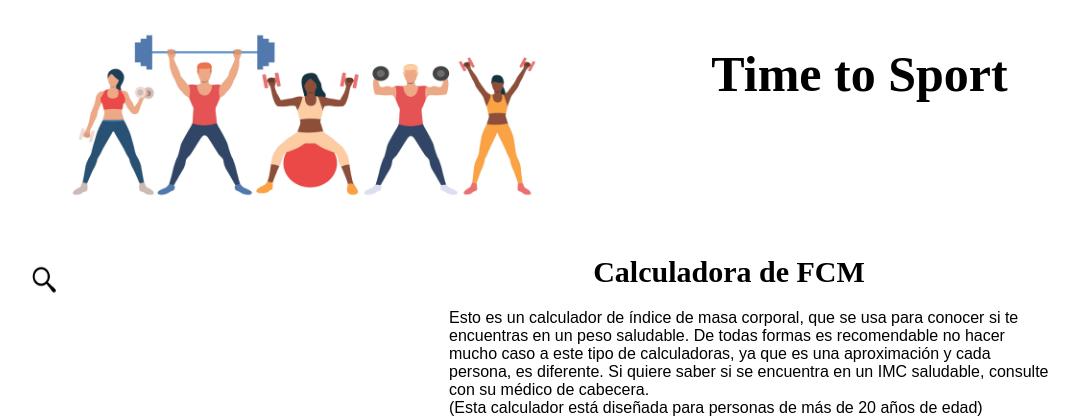
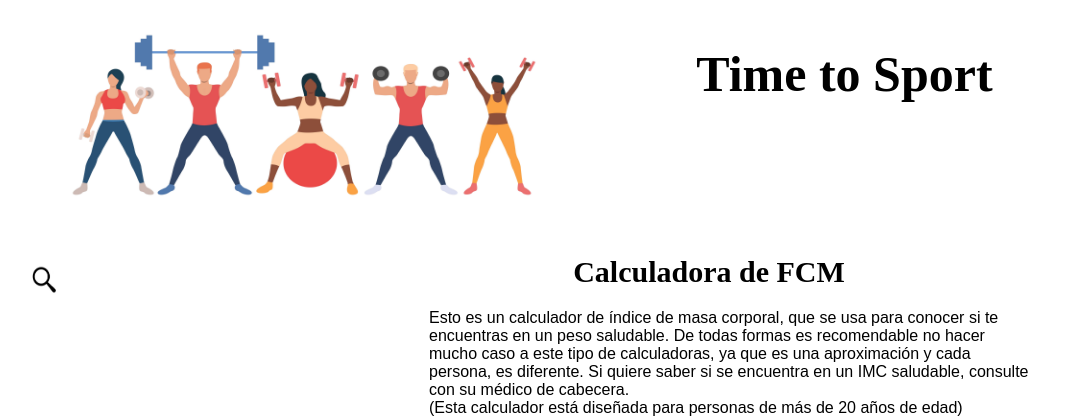
Before and after one commit to Alfred215/DAW, a PHP site: the page made by DAWInterfaces/PR03_García_Arpal_Alfredo/html/fcm.html in a window 1280 px wide. Shown: the top 420 px of the page, without its empty margins (61-1140 px from the left). Run offline with PHP 8.4, Linux system fonts and the light colour scheme.

Commit message:
son las 18:41 del 26/11
Signed-off-by: Alfred215 <alfredoarpalrgmail.com>

```diff
--- a/DAWInterfaces/PR03_García_Arpal_Alfredo/css/gym.css
+++ b/DAWInterfaces/PR03_García_Arpal_Alfredo/css/gym.css
@@ -10,7 +10,7 @@ html{
 }
 
 body{
-    max-width: 1100px;
+    max-width: 1080px;
     margin: 5px;
     background-color: white;
 }
```
